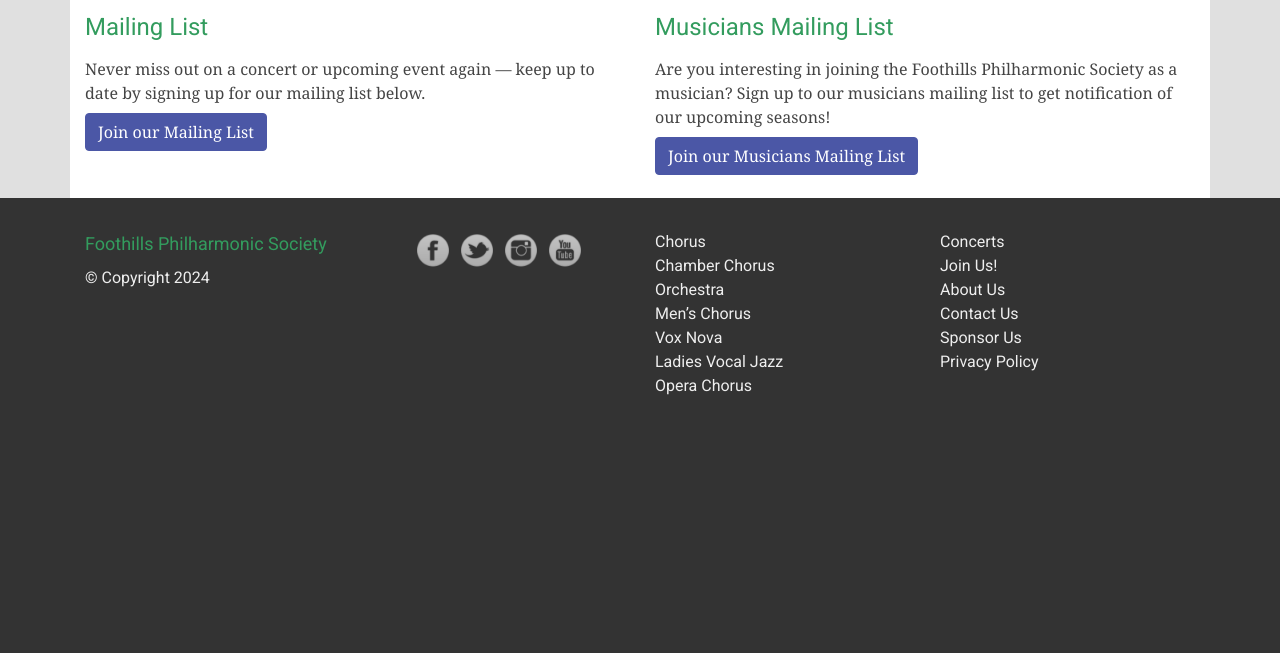
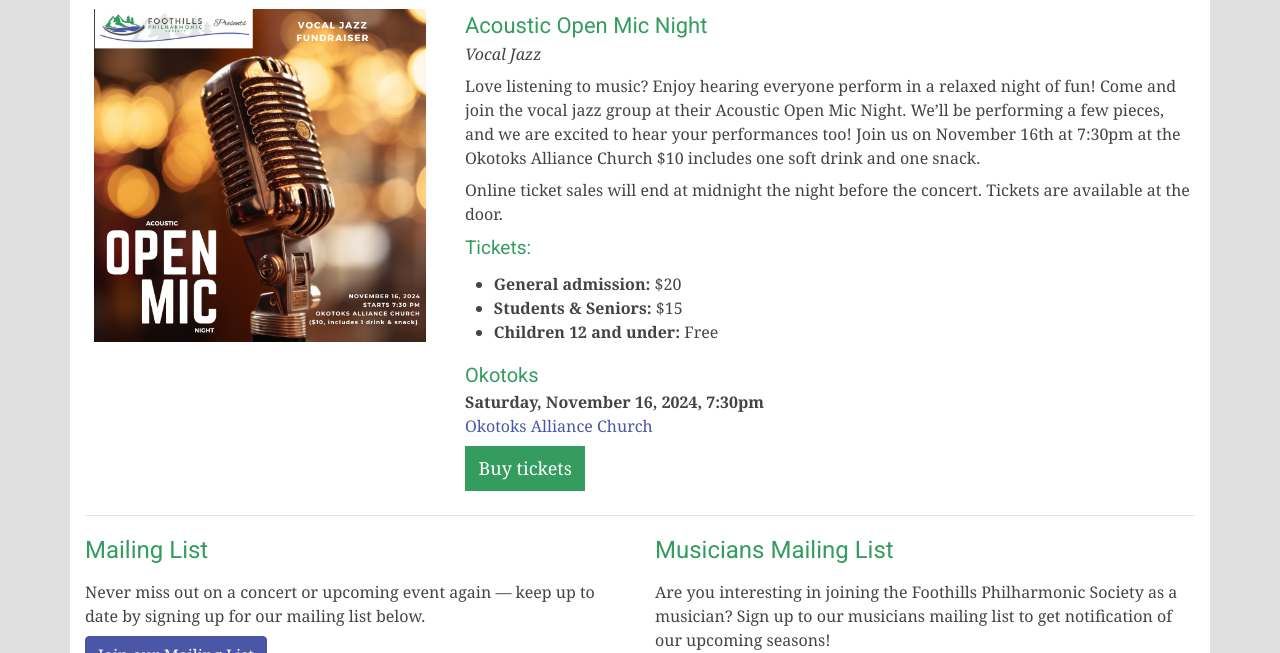
Before and after one commit to percyhanna/fps, a Jekyll site: the page built from concerts/index.html, in a window 1280 px wide and 900 px high, scrolled down 515 px, cut to the strip 247-900 px from the top of the window. Built offline with Jekyll 4.4.1, drawn with Linux system fonts in a browser that asks for light colours; nearby versions of some CDN libraries; Markdown is read by kramdown in place of the engine named in the settings; before the commit the page ends 1176 px from its top, so only the background shows below that.

```diff
--- a/_data/concerts.yml
+++ b/_data/concerts.yml
@@ -101,3 +101,27 @@
     location_slug: oac
     tickets_url: https://www.eventbrite.ca/e/christmas-by-the-fire-tickets-1072821811919
   year: 2024
+acoustic-open-mic-night:
+  tickets:
+  - name: General admission
+    price: 20
+  - name: Students & Seniors
+    price: 15
+  - name: Children 12 and under
+    price: 0
+  name: Acoustic Open Mic Night
+  subtitle: Love making music? Bring a song to play or sing!
+  description: |-
+    Love listening to music? Enjoy hearing everyone perform in a relaxed night of fun!
+    Come and join the vocal jazz group at their Acoustic Open Mic Night. We’ll be performing a few pieces, and we are excited to hear your performances too!
+    Join us on November 16th at 7:30pm at the Okotoks Alliance Church
+    $10  includes one soft drink and one snack.
+  host: Vocal Jazz
+  event_url: https://www.eventbrite.ca/e/acoustic-open-mic-night-tickets-1072831791769
+  slug: acoustic-open-mic-night
+  concert_dates:
+  - date: '2024-11-16'
+    time: 7:30pm
+    location_slug: oac
+    tickets_url: https://www.eventbrite.ca/e/acoustic-open-mic-night-tickets-1072831791769
+  year: 2024
--- /dev/null
+++ b/concerts/2024/acoustic-open-mic-night.html
@@ -0,0 +1,7 @@
+---
+layout: default
+title: Acoustic Open Mic Night
+description: Love making music? Bring a song to play or sing!
+image: "/images/concerts/2024/acoustic-open-mic-night/banner.jpg"
+---
+{% include concert-details.html concert=site.data.concerts.acoustic-open-mic-night %}
--- a/concerts/index.html
+++ b/concerts/index.html
@@ -5,9 +5,13 @@
 image: "/images/concerts/2024/christmas-by-the-fire/banner.jpg"
 permalink: "/concerts/"
 redirect_from:
-- "/tickets"
+  - "/tickets"
 ---
-{% include concerts-header.html %}
-{% include concert-details.html concert=site.data.concerts.christmas-by-the-fire %}
+
+{% include concerts-header.html %} {% include concert-details.html
+concert=site.data.concerts.christmas-by-the-fire %}
+<hr />
+{% include concert-details.html
+concert=site.data.concerts.acoustic-open-mic-night %}
 <hr />
 {% include concerts-footer.html %}
```
Also changed, not shown: images/concerts/2024/acoustic-open-mic-night/banner.jpg (added), images/concerts/2024/acoustic-open-mic-night/poster.jpg (added).
